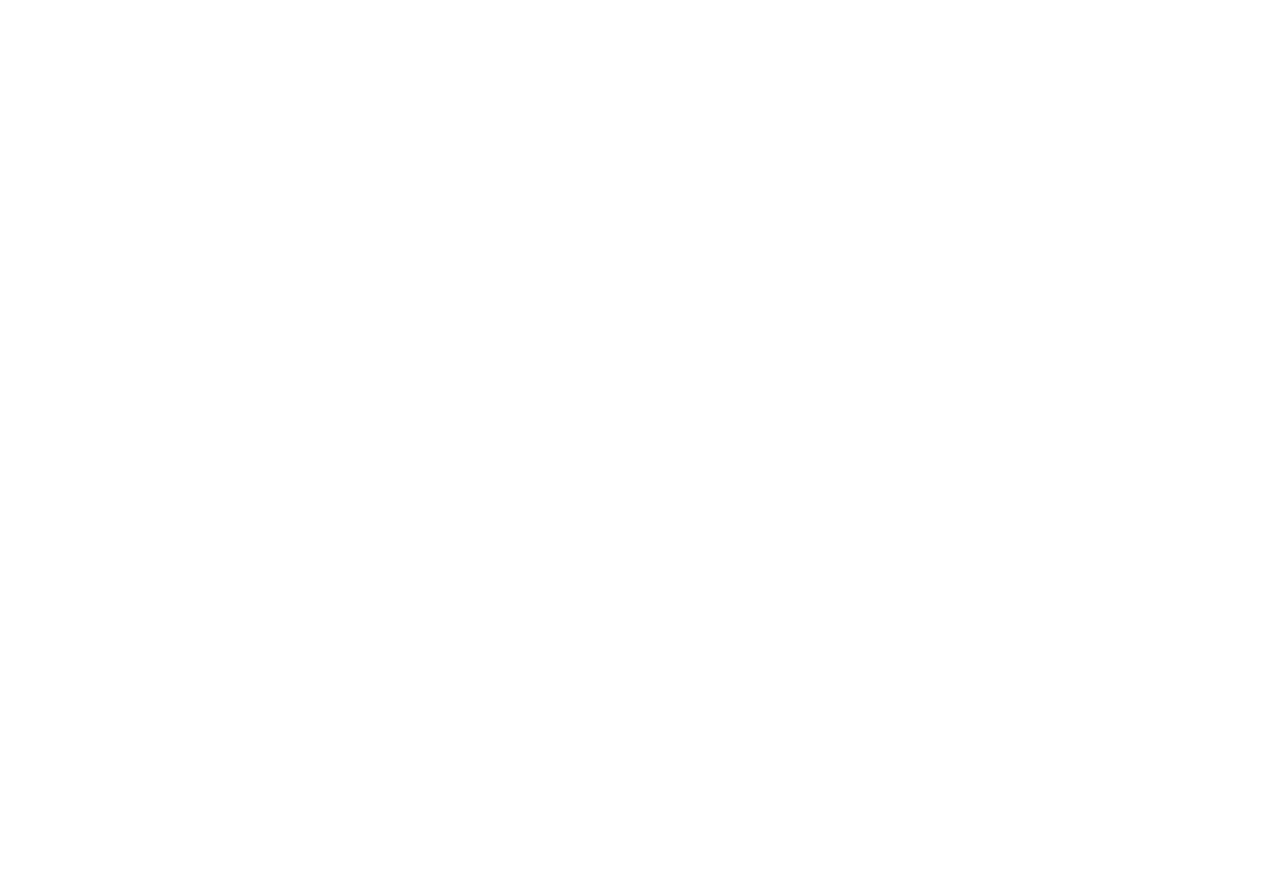
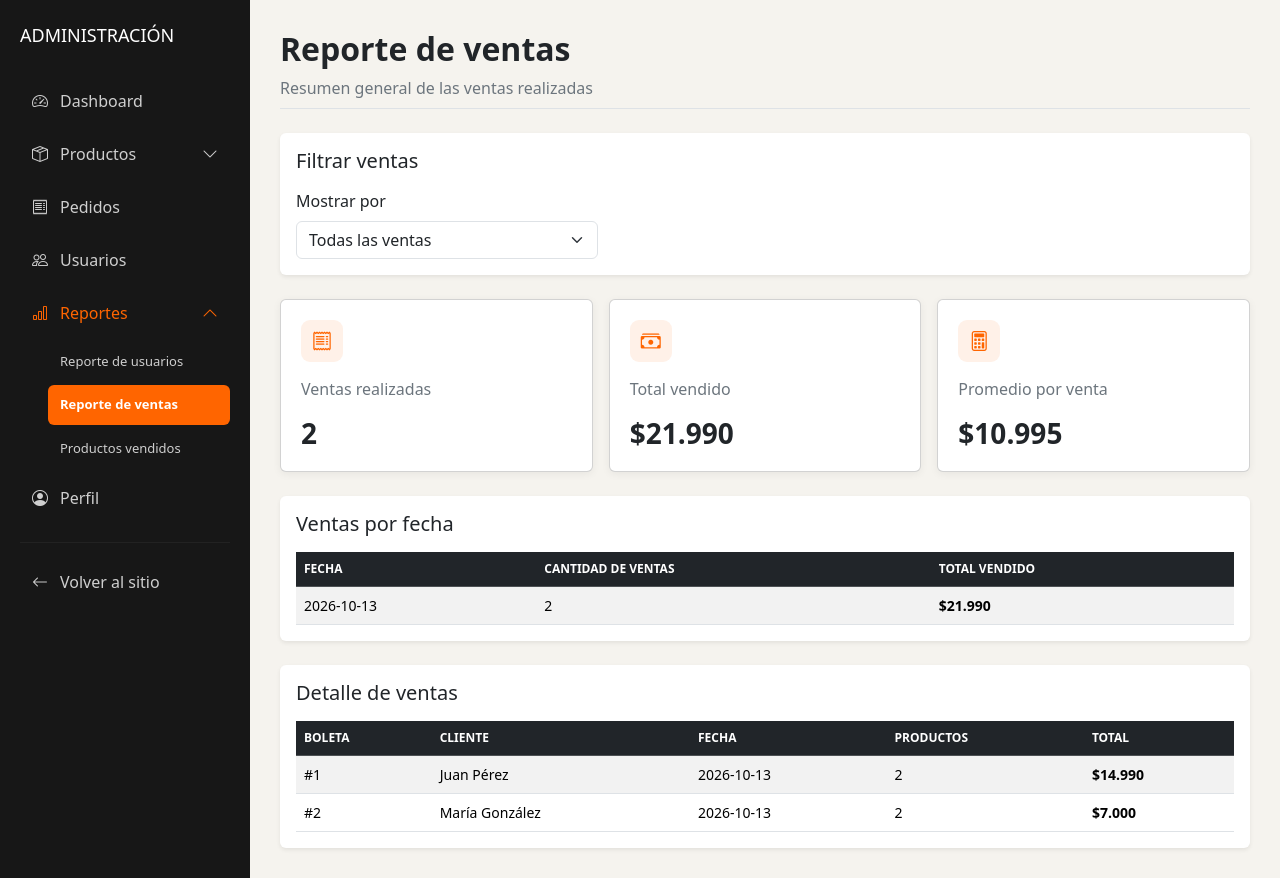
Before and after one commit to sigridRiquelme/Bajon_del_gorila_react, a React (Vite) app: page /admin/reportes/ventas in a window 1280 px wide. Before the commit this address had no page. Before the commit the page ends 800 px from the top, so only its background shows below. Built offline with nearby package versions, Linux system fonts and the light colour scheme.

Commit message:
mejorar navegacion y estados activos del panel de admin

```diff
--- a/src/App.jsx
+++ b/src/App.jsx
@@ -4,18 +4,19 @@
 
 import Dashboard from "./pages/admin/Dashboard.jsx";
 import Productos from "./pages/admin/Productos.jsx";
+import ProductosCriticos from "./pages/admin/ProductosCriticos.jsx";
+import ReporteInventario from "./pages/admin/ReporteInventario.jsx";
 import Pedidos from "./pages/admin/Pedidos.jsx";
 import Usuarios from "./pages/admin/Usuarios.jsx";
-import ProductosCriticos from "./pages/admin/ProductosCriticos.jsx";
-import ReporteInventario from "./pages/admin/ReporteInventario.jsx";
-
-import Reportes from "./pages/admin/Reportes.jsx";
-import ReporteUsuarios from "./pages/admin/ReporteUsuarios.jsx";
-import ReportePedidos from "./pages/admin/ReporteVentas.jsx";
-import ReporteProductosVendidos from "./pages/admin/ReporteProductosVendidos.jsx";
 import PerfilAdmin from "./pages/admin/PerfilAdmin.jsx";
 
+import ReporteUsuarios from "./pages/admin/ReporteUsuarios.jsx";
+import ReporteVentas from "./pages/admin/ReporteVentas.jsx";
+import ReporteProductosVendidos from "./pages/admin/ReporteProductosVendidos.jsx";
+
+
 function App() {
+
     return (
         <Routes>
 
@@ -31,13 +32,10 @@
 
                 <Route path="usuarios" element={<Usuarios />} />
 
-                <Route path="reportes" element={<Reportes />} />
                 <Route path="reportes/usuarios" element={<ReporteUsuarios />} />
-                <Route path="reportes/pedidos" element={<ReportePedidos />} />
-                <Route
-                    path="reportes/productos-vendidos"
-                    element={<ReporteProductosVendidos />}
-                />
+                <Route path="reportes/ventas" element={<ReporteVentas />} />
+                <Route path="reportes/productos-vendidos" element={<ReporteProductosVendidos />} />
+
                 <Route path="perfil" element={<PerfilAdmin />} />
 
             </Route>
@@ -46,4 +44,5 @@
     );
 }
 
+
 export default App;
--- a/src/components/admin/AdminSidebar.jsx
+++ b/src/components/admin/AdminSidebar.jsx
@@ -1,23 +1,66 @@
-import { useState } from "react";
-import { NavLink } from "react-router-dom";
+import { useEffect, useState } from "react";
+import { NavLink, useLocation } from "react-router-dom";
 import "../../styles/admin.css";
+
 
 function AdminSidebar() {
 
-    const [menuProductosAbierto, setMenuProductosAbierto] = useState(false);
-    const [menuReportesAbierto, setMenuReportesAbierto] = useState(false);
+    const location = useLocation();
+
+    const estaEnProductos =
+        location.pathname.startsWith("/admin/productos");
+
+    const estaEnReportes =
+        location.pathname.startsWith("/admin/reportes");
+
+
+    const [menuProductosAbierto, setMenuProductosAbierto] = useState(
+        estaEnProductos
+    );
+
+    const [menuReportesAbierto, setMenuReportesAbierto] = useState(
+        estaEnReportes
+    );
+
+
+    useEffect(() => {
+
+        if (estaEnProductos) {
+            setMenuProductosAbierto(true);
+        }
+
+        if (estaEnReportes) {
+            setMenuReportesAbierto(true);
+        }
+
+    }, [location.pathname]);
+
+
+    const claseNav = ({ isActive }) =>
+        isActive
+            ? "nav-link nav-link-activo"
+            : "nav-link";
+
+
+    const claseSubmenu = ({ isActive }) =>
+        isActive
+            ? "submenu-link submenu-link-activo"
+            : "submenu-link";
+
 
     return (
+
         <aside className="admin-sidebar">
 
             <h2>ADMINISTRACIÓN</h2>
+
 
             <nav className="nav flex-column">
 
                 <NavLink
                     to="/admin"
                     end
-                    className="nav-link"
+                    className={claseNav}
                 >
                     <i className="bi bi-speedometer2"></i>
                     Dashboard
@@ -28,11 +71,18 @@
 
                     <button
                         type="button"
-                        className="nav-link nav-productos-btn"
+                        className={`nav-link nav-productos-btn ${
+                            estaEnProductos || menuProductosAbierto
+                                ? "menu-abierto"
+                                : ""
+                        }`}
                         onClick={() =>
-                            setMenuProductosAbierto(!menuProductosAbierto)
+                            setMenuProductosAbierto(
+                                !menuProductosAbierto
+                            )
                         }
                     >
+
                         <span className="nav-productos-texto">
                             <i className="bi bi-box-seam"></i>
                             Productos
@@ -45,6 +95,7 @@
                                     : "bi bi-chevron-down"
                             }
                         ></i>
+
                     </button>
 
 
@@ -55,21 +106,21 @@
                             <NavLink
                                 to="/admin/productos"
                                 end
-                                className="submenu-link"
+                                className={claseSubmenu}
                             >
                                 Productos
                             </NavLink>
 
                             <NavLink
                                 to="/admin/productos/criticos"
-                                className="submenu-link"
+                                className={claseSubmenu}
                             >
                                 Productos críticos
                             </NavLink>
 
                             <NavLink
                                 to="/admin/productos/reporte"
-                                className="submenu-link"
+                                className={claseSubmenu}
                             >
                                 Reporte inventario
                             </NavLink>
@@ -83,7 +134,7 @@
 
                 <NavLink
                     to="/admin/pedidos"
-                    className="nav-link"
+                    className={claseNav}
                 >
                     <i className="bi bi-receipt"></i>
                     Pedidos
@@ -92,7 +143,7 @@
 
                 <NavLink
                     to="/admin/usuarios"
-                    className="nav-link"
+                    className={claseNav}
                 >
                     <i className="bi bi-people"></i>
                     Usuarios
@@ -103,11 +154,18 @@
 
                     <button
                         type="button"
-                        className="nav-link nav-reportes-btn"
+                        className={`nav-link nav-reportes-btn ${
+                            estaEnReportes || menuReportesAbierto
+                                ? "menu-abierto"
+                                : ""
+                        }`}
                         onClick={() =>
-                            setMenuReportesAbierto(!menuReportesAbierto)
+                            setMenuReportesAbierto(
+                                !menuReportesAbierto
+                            )
                         }
                     >
+
                         <span className="nav-reportes-texto">
                             <i className="bi bi-bar-chart"></i>
                             Reportes
@@ -120,6 +178,7 @@
                                     : "bi bi-chevron-down"
                             }
                         ></i>
+
                     </button>
 
 
@@ -129,21 +188,21 @@
 
                             <NavLink
                                 to="/admin/reportes/usuarios"
-                                className="submenu-link"
+                                className={claseSubmenu}
                             >
                                 Reporte de usuarios
                             </NavLink>
 
                             <NavLink
-                                to="/admin/reportes/pedidos"
-                                className="submenu-link"
+                                to="/admin/reportes/ventas"
+                                className={claseSubmenu}
                             >
                                 Reporte de ventas
                             </NavLink>
 
                             <NavLink
                                 to="/admin/reportes/productos-vendidos"
-                                className="submenu-link"
+                                className={claseSubmenu}
                             >
                                 Productos vendidos
                             </NavLink>
@@ -152,15 +211,16 @@
 
                     )}
 
-                    <NavLink
-                        to="/admin/perfil"
-                        className="nav-link"
-                    >
-                        <i className="bi bi-person-circle"></i>
-                        Perfil
-                    </NavLink>
+                </div>
 
-                </div>
+
+                <NavLink
+                    to="/admin/perfil"
+                    className={claseNav}
+                >
+                    <i className="bi bi-person-circle"></i>
+                    Perfil
+                </NavLink>
 
 
                 <hr />
@@ -177,7 +237,9 @@
             </nav>
 
         </aside>
+
     );
 }
 
+
 export default AdminSidebar;
--- a/src/pages/admin/Dashboard.jsx
+++ b/src/pages/admin/Dashboard.jsx
@@ -72,7 +72,7 @@
 
 
                 <NavLink
-                    to="/admin/reportes"
+                    to="/admin/reportes/ventas"
                     className="dashboard-card"
                 >
                     <i className="bi bi-bar-chart"></i>
--- a/src/styles/admin.css
+++ b/src/styles/admin.css
@@ -1,25 +1,41 @@
 .admin-sidebar {
     width: 250px;
     min-height: 100vh;
+
     background-color: #171717;
+
     padding: 25px 20px;
 }
 
+
 .admin-sidebar h2 {
     color: white;
+
     font-size: 18px;
+
     margin-bottom: 30px;
 }
 
+
+/* opciones principales */
+
 .admin-sidebar .nav-link {
     color: #cfcfcf;
+
     display: flex;
     align-items: center;
+
     gap: 12px;
+
     padding: 12px;
+
     border-radius: 6px;
+
     margin-bottom: 5px;
+
     text-decoration: none;
+
+    transition: 0.2s;
 }
 
 .admin-sidebar .nav-link:hover {
@@ -27,105 +43,156 @@
     color: white;
 }
 
-.admin-sidebar .nav-link.active {
-    background-color: #ff6b00;
+
+/* opcion principal seleccionada */
+
+.admin-sidebar .nav-link-activo {
+    background-color: #ff6500;
     color: white;
 }
 
+.admin-sidebar .nav-link-activo:hover {
+    background-color: #ff6500;
+    color: white;
+}
+
+
+/* productos y reportes */
+
+.nav-productos,
+.nav-reportes {
+    width: 100%;
+}
+
+.nav-productos-btn,
+.nav-reportes-btn {
+    width: 100%;
+
+    display: flex;
+    justify-content: space-between;
+    align-items: center;
+
+    border: none;
+
+    background: transparent;
+
+    cursor: pointer;
+
+    color: #cfcfcf !important;
+}
+
+.nav-productos-btn:hover,
+.nav-reportes-btn:hover {
+    color: white !important;
+}
+
+.nav-productos-btn:focus,
+.nav-reportes-btn:focus,
+.nav-productos-btn:active,
+.nav-reportes-btn:active {
+    color: #cfcfcf !important;
+
+    box-shadow: none !important;
+}
+
+
+/* productos o reportes abiertos */
+
+.nav-productos-btn.menu-abierto,
+.nav-reportes-btn.menu-abierto {
+    color: #ff6500 !important;
+}
+
+.nav-productos-btn.menu-abierto:hover,
+.nav-reportes-btn.menu-abierto:hover,
+.nav-productos-btn.menu-abierto:focus,
+.nav-reportes-btn.menu-abierto:focus,
+.nav-productos-btn.menu-abierto:active,
+.nav-reportes-btn.menu-abierto:active {
+    color: #ff6500 !important;
+}
+
+
+/* texto del desplegable */
+
+.nav-productos-texto,
+.nav-reportes-texto {
+    display: flex;
+    align-items: center;
+
+    gap: 12px;
+}
+
+
+/* submenus */
+
+.submenu-productos,
+.submenu-reportes {
+    display: flex;
+    flex-direction: column;
+
+    gap: 4px;
+
+    margin-top: 4px;
+    margin-left: 28px;
+    margin-bottom: 6px;
+}
+
+.submenu-link {
+    padding: 10px 12px;
+
+    border-radius: 6px;
+
+    color: #cfcfcf;
+
+    font-size: 13px;
+
+    text-decoration: none;
+
+    transition: 0.2s;
+}
+
+.submenu-link:hover {
+    background-color: #292929;
+    color: white;
+}
+
+
+/* opcion seleccionada del submenu */
+
+.submenu-link-activo {
+    background-color: #ff6500;
+    color: white;
+    font-weight: 600;
+}
+
+.submenu-link-activo:hover {
+    background-color: #ff6500;
+    color: white;
+}
+
+
+/* separador */
+
+.admin-sidebar hr {
+    border-color: #444444;
+
+    margin: 15px 0;
+}
+
+
+/* layout admin */
+
 .admin-layout {
     display: flex;
+
     min-height: 100vh;
 }
 
 .admin-contenido {
     flex: 1;
+
     padding: 30px;
+
     background-color: #f5f3ee;
 }
-
-
-/* submenu productos */
-
-.nav-productos {
-    width: 100%;
-}
-
-.nav-productos-btn {
-    width: 100%;
-    display: flex;
-    justify-content: space-between;
-    align-items: center;
-    border: none;
-    background: transparent;
-    cursor: pointer;
-}
-
-.nav-productos-texto {
-    display: flex;
-    align-items: center;
-    gap: 12px;
-}
-
-.submenu-productos {
-    display: flex;
-    flex-direction: column;
-    gap: 4px;
-    margin-top: 4px;
-    margin-left: 28px;
-    margin-bottom: 6px;
-}
-
-
-/* submenu reportes */
-
-.nav-reportes {
-    width: 100%;
-}
-
-.nav-reportes-btn {
-    width: 100%;
-    display: flex;
-    justify-content: space-between;
-    align-items: center;
-    border: none;
-    background: transparent;
-    cursor: pointer;
-}
-
-.nav-reportes-texto {
-    display: flex;
-    align-items: center;
-    gap: 12px;
-}
-
-.submenu-reportes {
-    display: flex;
-    flex-direction: column;
-    gap: 4px;
-    margin-top: 4px;
-    margin-left: 28px;
-    margin-bottom: 6px;
-}
-
-
-/* enlaces submenu */
-
-.submenu-link {
-    padding: 8px 12px;
-    border-radius: 6px;
-    color: #aaaaaa;
-    font-size: 13px;
-    text-decoration: none;
-    transition: 0.2s;
-}
-
-.submenu-link:hover {
-    background-color: #252525;
-    color: white;
-}
-
-.submenu-link.active {
-    background-color: #2a2a2a;
-    color: #ff6500;
-    font-weight: 600;
-}
```
Also changed, not shown: src/styles/reportes.css (+0 -91 lines).
